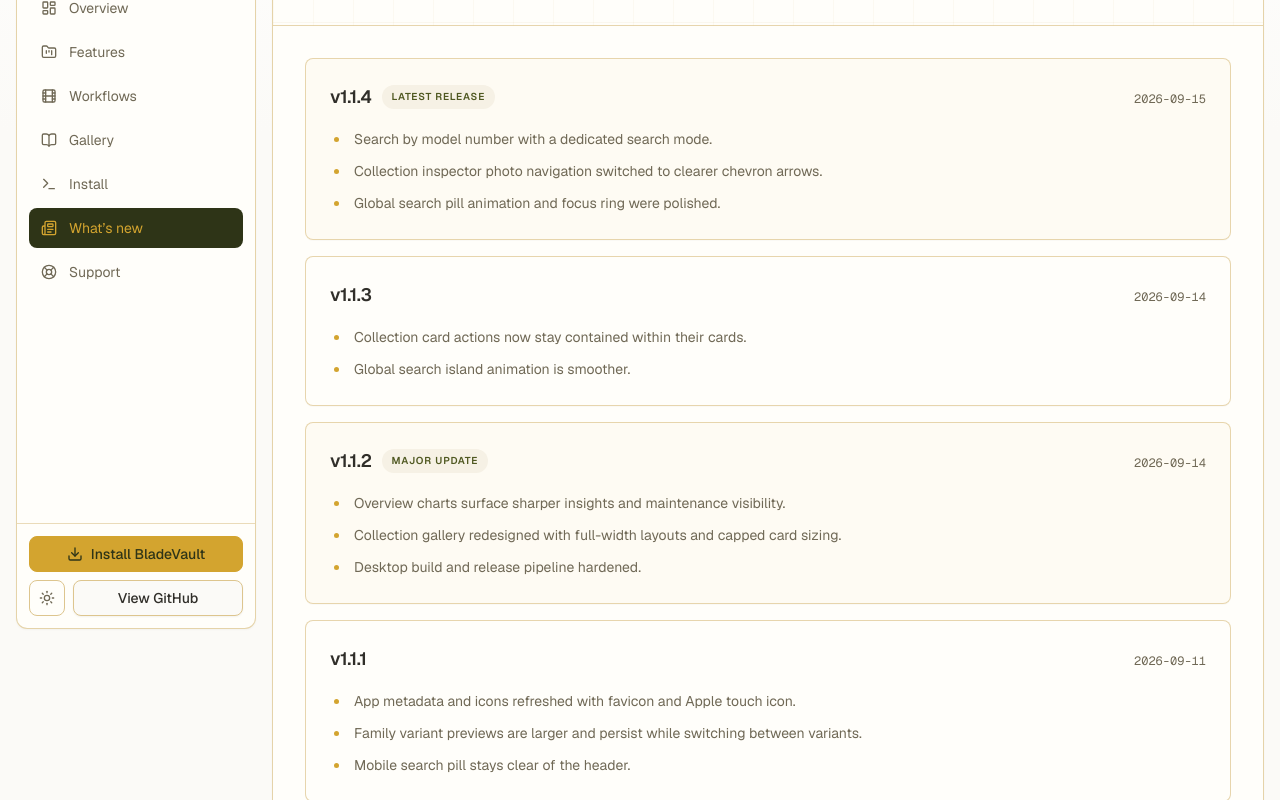
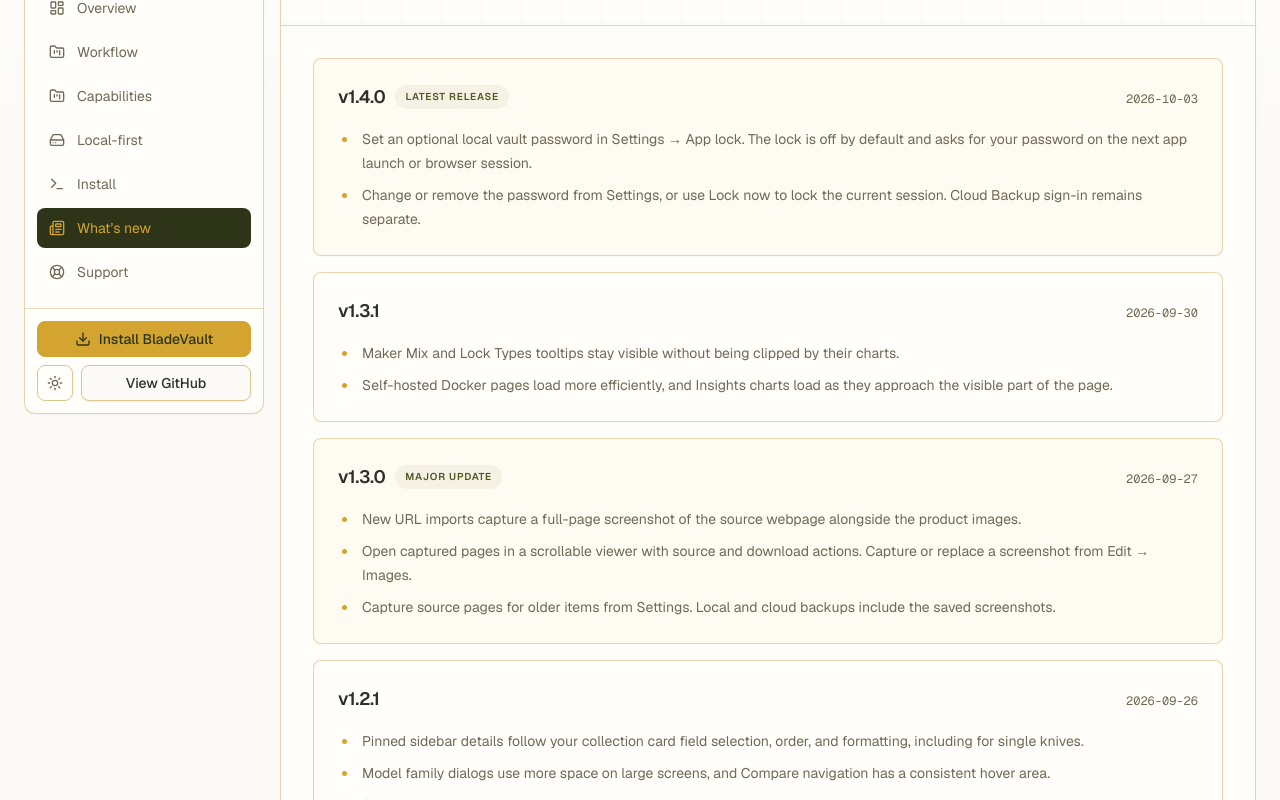
Before and after one commit to dedkola/bladevault-web, a Next.js app: page /whats-new in a window 1280 px wide. Shown: the part 220-1020 px from the top of the page. Built offline with nearby package versions, Linux system fonts and the light colour scheme; no server answers.

Commit message:
feat(whats-new): refresh releases through v1.4.0

```diff
--- a/app/whats-new/page.tsx
+++ b/app/whats-new/page.tsx
@@ -8,7 +8,7 @@
 
 const pageTitle = "What’s new in BladeVault"
 const pageDescription =
-  "BladeVault release notes, including Smart Collections, model family browsing, maintenance history, collection reports, and MCP support."
+  "BladeVault release notes, including the optional app lock, saved comparison lists, source-page screenshots, Smart Collections, maintenance history, and MCP support."
 
 export const metadata: Metadata = {
   title: pageTitle,
@@ -29,10 +29,56 @@
 
 const releases = [
   {
+    version: "v1.4.0",
+    date: "2026-10-03",
+    major: true,
+    latest: true,
+    changes: [
+      "Set an optional local vault password in Settings → App lock. The lock is off by default and asks for your password on the next app launch or browser session.",
+      "Change or remove the password from Settings, or use Lock now to lock the current session. Cloud Backup sign-in remains separate.",
+    ],
+  },
+  {
+    version: "v1.3.1",
+    date: "2026-09-30",
+    changes: [
+      "Maker Mix and Lock Types tooltips stay visible without being clipped by their charts.",
+      "Self-hosted Docker pages load more efficiently, and Insights charts load as they approach the visible part of the page.",
+    ],
+  },
+  {
+    version: "v1.3.0",
+    date: "2026-09-27",
+    major: true,
+    changes: [
+      "New URL imports capture a full-page screenshot of the source webpage alongside the product images.",
+      "Open captured pages in a scrollable viewer with source and download actions. Capture or replace a screenshot from Edit → Images.",
+      "Capture source pages for older items from Settings. Local and cloud backups include the saved screenshots.",
+    ],
+  },
+  {
+    version: "v1.2.1",
+    date: "2026-09-26",
+    changes: [
+      "Pinned sidebar details follow your collection card field selection, order, and formatting, including for single knives.",
+      "Model family dialogs use more space on large screens, and Compare navigation has a consistent hover area.",
+      "Collection browsing loads less data upfront while preserving complete galleries and notes in the inspector and detail views.",
+    ],
+  },
+  {
+    version: "v1.2.0",
+    date: "2026-09-24",
+    major: true,
+    changes: [
+      "Keep multiple named comparison lists and choose a destination when adding knives to Compare.",
+      "Rename, duplicate, clear, or delete lists with Undo, switch lists on mobile, and export comparisons with their saved names.",
+      "Existing comparison selections move into a list named My comparison.",
+    ],
+  },
+  {
     version: "v1.1.4",
     date: "2026-09-15",
     major: true,
-    latest: true,
     changes: [
       "Search by model number with a dedicated search mode.",
       "Collection inspector photo navigation switched to clearer chevron arrows.",
@@ -433,7 +479,7 @@
 
 export default function WhatsNewPage() {
   return (
-    <main className="mx-auto w-full max-w-[1600px] px-4 py-4">
+    <main id="main" className="mx-auto w-full max-w-[1600px] px-4 py-4 sm:px-6">
       <div className="grid min-w-0 gap-4 lg:grid-cols-[240px_minmax(0,1fr)]">
         <PromoSidebar />
 
@@ -474,7 +520,7 @@
                         >
                           {release.version}
                         </Link>
-                        {isMajor && (
+                        {(isLatest || isMajor) && (
                           <span className="vault-chip">
                             {isLatest
                               ? "Latest release"
--- a/components/site/promo-sidebar.tsx
+++ b/components/site/promo-sidebar.tsx
@@ -1,10 +1,9 @@
 "use client"
 
 import {
-  BookOpen,
   Download,
-  Film,
   FolderKanban,
+  HardDrive,
   LayoutDashboard,
   LifeBuoy,
   Newspaper,
@@ -21,9 +20,14 @@
 
 const links = [
   { href: "#overview", label: "Overview", icon: LayoutDashboard, kind: "hash" },
-  { href: "#features", label: "Features", icon: FolderKanban, kind: "hash" },
-  { href: "#workflows", label: "Workflows", icon: Film, kind: "hash" },
-  { href: "#gallery", label: "Gallery", icon: BookOpen, kind: "hash" },
+  { href: "#workflow", label: "Workflow", icon: FolderKanban, kind: "hash" },
+  {
+    href: "#capabilities",
+    label: "Capabilities",
+    icon: FolderKanban,
+    kind: "hash",
+  },
+  { href: "#local-first", label: "Local-first", icon: HardDrive, kind: "hash" },
   { href: "#install", label: "Install", icon: Terminal, kind: "hash" },
   {
     href: "/whats-new",
@@ -67,7 +71,7 @@
 
   return (
     <aside className="hidden lg:block">
-      <div className="vault-shell sticky top-4 flex h-[calc(100vh-2rem)] flex-col overflow-hidden bg-sidebar">
+      <div className="vault-shell sticky top-20 flex max-h-[calc(100dvh-6rem)] flex-col overflow-hidden bg-sidebar">
         <div className="flex items-center gap-3 border-b border-sidebar-border/75 px-5 py-5">
           <div className="flex size-11 shrink-0 items-center justify-center">
             <BladevaultLogoMark className="size-9" />
@@ -80,7 +84,10 @@
           </div>
         </div>
 
-        <nav className="flex-1 overflow-y-auto px-3 py-4">
+        <nav
+          aria-label="Site navigation"
+          className="min-h-0 flex-1 overflow-y-auto px-3 py-4"
+        >
           <p className="vault-label px-2 pb-2.5">Main</p>
           <div className="space-y-1">
             {links.map((link) => {
@@ -111,6 +118,7 @@
                 <Link
                   key={link.href}
                   href={href}
+                  aria-current={isActive ? "page" : undefined}
                   onClick={() => {
                     if (link.kind === "hash" && pathname === "/") {
                       setActiveHref(link.href)
```
